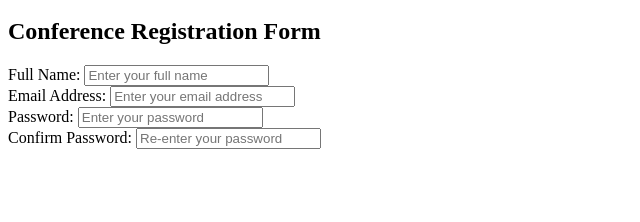
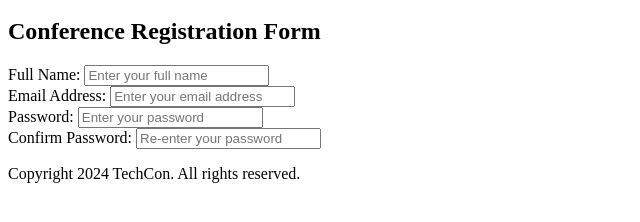
Before and after one commit to creative231/TechCon_HTML, a plain HTML site: page techcon_website/register.html in a window 1280 px wide. Shown: the part 154-376 px from the top of the page, without its empty margins (0-640 px from the left). Drawn offline with Linux system fonts and the light colour scheme.

Commit message:
register.html

```diff
--- a/techcon_website/register.html
+++ b/techcon_website/register.html
@@ -48,5 +48,6 @@
             <label for="confirm_password">Confirm Password:</label>
             <input type="password" id="confirm_password" name="confirm_password" placeholder="Re-enter your password" required>
           </div>
-
-          <!-- Terms and
+<footer>
+  <p>Copyright 2024 TechCon. All rights reserved.</p>
+</footer>
```
